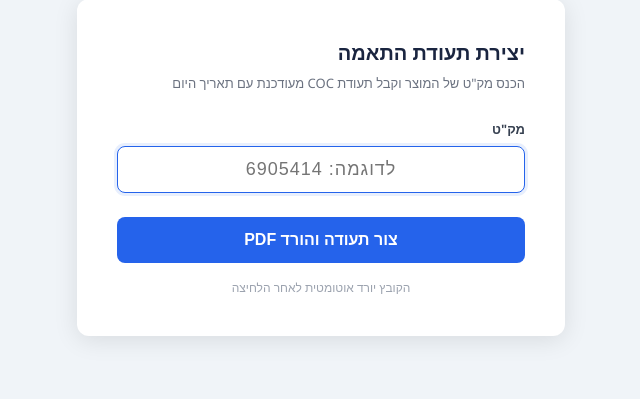
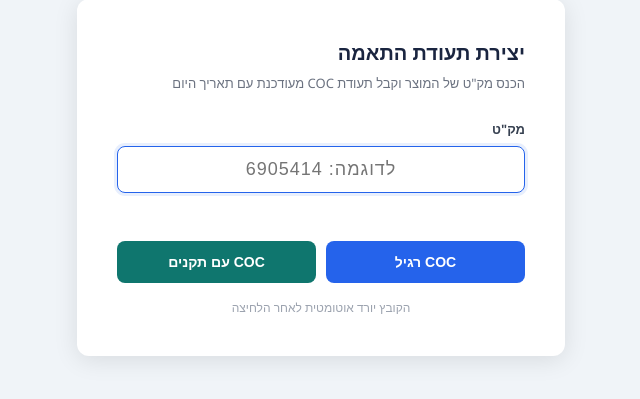
Before and after one commit to netanelaviel/coc-generator, a Flask app: page / in a window 1280 px wide. Shown: the part 117-516 px from the top of the page, without its empty margins (319-959 px from the left). Run offline with Flask 3, Linux system fonts and the light colour scheme; the visitor is signed in with stand-in values (Sample User, id 1).

Commit message:
Add COC with standards option
New button generates COC certificate with relevant standards block
(IEC/DIN EN 60601-1, IEC 60364-7-710, DIN EN 793, DIN 42801 x2)
inserted in the empty gap between body text and signature area.

Co-Authored-By: Claude Sonnet 4.6 <noreply@anthropic.com>

```diff
--- a/app.py
+++ b/app.py
@@ -7,7 +7,7 @@ from flask import (
     url_for, session, send_file, flash
 )
 from supabase import create_client, Client
-from generate_pdf import generate_coc
+from generate_pdf import generate_coc, generate_coc_with_standards
 
 app = Flask(__name__)
 app.secret_key = os.environ["SECRET_KEY"]
@@ -69,6 +69,8 @@ def index():
             else:
                 product = res.data[0]
 
+                coc_type = request.form.get("coc_type", "standard")
+
                 # Log the generation
                 supabase.table("coc_logs").insert({
                     "username": session["user"],
@@ -76,8 +78,12 @@ def index():
                     "model": product["model"],
                 }).execute()
 
-                pdf_bytes = generate_coc(sku, product["model"])
-                filename = f"COC_{sku}_{datetime.now().strftime('%Y%m%d')}.pdf"
+                if coc_type == "with_standards":
+                    pdf_bytes = generate_coc_with_standards(sku, product["model"])
+                    filename = f"COC_Standards_{sku}_{datetime.now().strftime('%Y%m%d')}.pdf"
+                else:
+                    pdf_bytes = generate_coc(sku, product["model"])
+                    filename = f"COC_{sku}_{datetime.now().strftime('%Y%m%d')}.pdf"
                 return send_file(
                     io.BytesIO(pdf_bytes),
                     mimetype="application/pdf",
--- a/generate_pdf.py
+++ b/generate_pdf.py
@@ -47,7 +47,22 @@ SKU_RECT_W  = 52
 SKU_RECT_H  = 16
 
 
-def generate_coc(sku: str, model: str) -> bytes:
+# Standards block — fits in the empty gap between body text (top≈393) and signature (top≈471)
+STANDARDS_START_Y = PAGE_HEIGHT - 402 - 6   # first baseline in reportlab coords
+STANDARDS_LINE_H  = 9.0                      # line spacing in points
+
+STANDARDS_LINES = [
+    (True,  "Relevant standards:"),
+    (False, "• IEC / DIN EN 60601-1: Medical electrical equipment – General requirements for safety."),
+    (False, "• IEC 60364-7-710: Electrical installations of buildings – Requirements for special"),
+    (False, "   installations or locations – Medical locations."),
+    (False, "• DIN EN 793 (VDE 0750 Part 211): Particular requirements for safety of medical supply units."),
+    (False, "• DIN 42801: Potential equalisation leads – Connecting pins."),
+    (False, "• DIN 42801 part 2: Potential equalisation leads – Connecting socket."),
+]
+
+
+def _build_overlay(sku: str, model: str, with_standards: bool) -> bytes:
     now = datetime.now()
     date_str = f"{now.day}/{now.month}/{str(now.year)[2:]}"
 
@@ -73,18 +88,34 @@ def generate_coc(sku: str, model: str) -> bytes:
     cover(SKU_RECT_X, SKU_RECT_Y, SKU_RECT_W, SKU_RECT_H)
     c.drawString(SKU_X, SKU_BASE, sku)
 
+    if with_standards:
+        y = STANDARDS_START_Y
+        for bold, line in STANDARDS_LINES:
+            c.setFont("Helvetica-Bold" if bold else "Helvetica", 8)
+            c.drawString(27, y, line)
+            y -= STANDARDS_LINE_H
+
     c.save()
     overlay_buf.seek(0)
+    return overlay_buf.read()
 
+
+def _merge(overlay_bytes: bytes) -> bytes:
     template = PdfReader(TEMPLATE_PATH)
-    overlay   = PdfReader(overlay_buf)
-
-    writer = PdfWriter()
-    page   = template.pages[0]
+    overlay  = PdfReader(io.BytesIO(overlay_bytes))
+    writer   = PdfWriter()
+    page     = template.pages[0]
     page.merge_page(overlay.pages[0])
     writer.add_page(page)
-
     out = io.BytesIO()
     writer.write(out)
     out.seek(0)
     return out.read()
+
+
+def generate_coc(sku: str, model: str) -> bytes:
+    return _merge(_build_overlay(sku, model, with_standards=False))
+
+
+def generate_coc_with_standards(sku: str, model: str) -> bytes:
+    return _merge(_build_overlay(sku, model, with_standards=True))
--- a/templates/index.html
+++ b/templates/index.html
@@ -131,6 +131,8 @@
       <p>הכנס מק"ט של המוצר וקבל תעודת COC מעודכנת עם תאריך היום</p>
 
       <form method="POST" id="coc-form" onsubmit="handleSubmit()">
+        <input type="hidden" name="coc_type" id="coc_type" value="standard">
+
         <label for="sku">מק"ט</label>
         <input
           type="text"
@@ -145,10 +147,16 @@
         <div class="error">{{ error }}</div>
         {% endif %}
 
-        <button type="submit" id="submit-btn">
-          <span class="spinner" id="spinner"></span>
-          <span id="btn-text">צור תעודה והורד PDF</span>
-        </button>
+        <div style="display:flex; gap:10px; margin-top:24px;">
+          <button type="submit" id="submit-btn" onclick="setType('standard')" style="flex:1; padding:13px; background:#2563eb; color:white; border:none; border-radius:8px; font-size:14px; font-weight:600; cursor:pointer;">
+            <span class="spinner" id="spinner"></span>
+            <span id="btn-text">COC רגיל</span>
+          </button>
+          <button type="submit" id="submit-btn2" onclick="setType('with_standards')" style="flex:1; padding:13px; background:#0f766e; color:white; border:none; border-radius:8px; font-size:14px; font-weight:600; cursor:pointer;">
+            <span class="spinner" id="spinner2"></span>
+            <span id="btn-text2">COC עם תקנים</span>
+          </button>
+        </div>
       </form>
 
       <div class="hint">הקובץ יורד אוטומטית לאחר הלחיצה</div>
@@ -156,15 +164,21 @@
   </div>
 
   <script>
+    function setType(type) {
+      document.getElementById('coc_type').value = type;
+    }
     function handleSubmit() {
-      document.getElementById('spinner').style.display = 'block';
-      document.getElementById('btn-text').textContent = 'מייצר תעודה...';
-      document.getElementById('submit-btn').disabled = true;
-      // Re-enable after 5 seconds in case of error
+      const isStandards = document.getElementById('coc_type').value === 'with_standards';
+      const spinnerId = isStandards ? 'spinner2' : 'spinner';
+      const btnTextId = isStandards ? 'btn-text2' : 'btn-text';
+      const btnId     = isStandards ? 'submit-btn2' : 'submit-btn';
+      document.getElementById(spinnerId).style.display = 'block';
+      document.getElementById(btnTextId).textContent = 'מייצר...';
+      document.getElementById(btnId).disabled = true;
       setTimeout(() => {
-        document.getElementById('spinner').style.display = 'none';
-        document.getElementById('btn-text').textContent = 'צור תעודה והורד PDF';
-        document.getElementById('submit-btn').disabled = false;
+        document.getElementById(spinnerId).style.display = 'none';
+        document.getElementById(btnTextId).textContent = isStandards ? 'COC עם תקנים' : 'COC רגיל';
+        document.getElementById(btnId).disabled = false;
       }, 5000);
     }
   </script>
```
